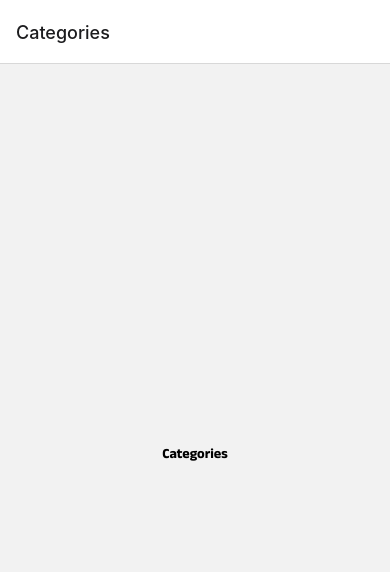
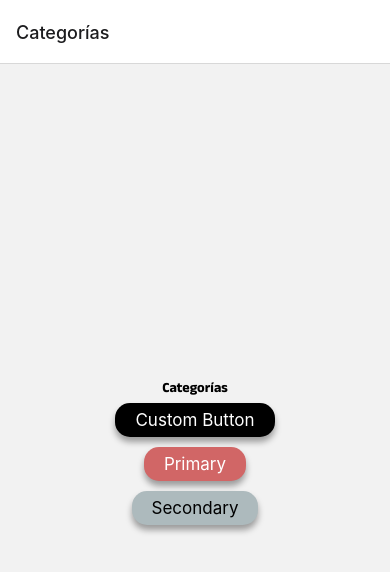
Before and after one commit to lautarodesouches/bakery-app, a React Native app: screen /Detalle in a window 390 px wide. Shown: the top 572 px of the page. Built offline with nearby package versions, Linux system fonts and the light colour scheme.

Commit message:
Custom buttons

```diff
--- a/constants/colors.js
+++ b/constants/colors.js
@@ -1,2 +1,6 @@
 export const themeBg = '#fff';
 export const themeText = '#000';
+export const primaryBg = '#D16666';
+export const primaryText = '#fff';
+export const secondaryBg = '#ADBABD';
+export const secondaryText = '#000';
--- /dev/null
+++ b/src/components/ButtonPrimary/index.js
@@ -0,0 +1,12 @@
+import CustomButton from "../CustomButton";
+import { styles } from "./styles";
+
+const ButtonPrimary = ({ children }) => {
+    return (
+        <CustomButton buttonStyle={styles.container} textStyle={styles.text}>
+            {children}
+        </CustomButton>
+    );
+}
+
+export default ButtonPrimary;
--- /dev/null
+++ b/src/components/ButtonPrimary/styles.js
@@ -0,0 +1,11 @@
+import { StyleSheet } from "react-native";
+import { primaryBg, primaryText } from "../../../constants/colors";
+
+export const styles = StyleSheet.create({
+    container: {
+        backgroundColor: primaryBg,
+    },
+    text: {
+        color: primaryText,
+    }
+});
--- /dev/null
+++ b/src/components/ButtonSecondary/index.js
@@ -0,0 +1,12 @@
+import CustomButton from "../CustomButton";
+import { styles } from "./styles";
+
+const ButtonSecondary = ({ children }) => {
+    return (
+        <CustomButton buttonStyle={styles.container} textStyle={styles.text}>
+            {children}
+        </CustomButton>
+    );
+}
+
+export default ButtonSecondary;
--- /dev/null
+++ b/src/components/ButtonSecondary/styles.js
@@ -0,0 +1,11 @@
+import { StyleSheet } from "react-native";
+import { secondaryBg, secondaryText } from "../../../constants/colors";
+
+export const styles = StyleSheet.create({
+    container: {
+        backgroundColor: secondaryBg,
+    },
+    text: {
+        color: secondaryText,
+    }
+});
--- /dev/null
+++ b/src/components/CustomButton/index.js
@@ -0,0 +1,14 @@
+import { Text, TouchableOpacity } from "react-native";
+import { styles } from "./styles";
+
+const CustomButton = ({ children, buttonStyle, textStyle }) => {
+    return (
+        <TouchableOpacity style={[styles.container, { ...buttonStyle }]}>
+            <Text style={[styles.text, { ...textStyle }]}>
+                {children}
+            </Text>
+        </TouchableOpacity>
+    );
+}
+
+export default CustomButton;
--- /dev/null
+++ b/src/components/CustomButton/styles.js
@@ -0,0 +1,25 @@
+import { StyleSheet } from "react-native";
+import { themeBg, themeText } from "../../../constants/colors";
+
+export const styles = StyleSheet.create({
+    container: {
+        backgroundColor: themeText,
+        borderRadius: 15,
+        paddingHorizontal: 20,
+        paddingVertical: 7,
+        marginVertical: 5,
+        // Shadow
+        shadowColor: themeText,
+        shadowOffset: {
+            width: 0,
+            height: 5,
+        },
+        shadowOpacity: 0.36,
+        shadowRadius: 6.68,
+        elevation: 11,
+    },
+    text: {
+        color: themeBg,
+        fontSize: 17,
+    }
+});
--- /dev/null
+++ b/src/components/index.js
@@ -0,0 +1,2 @@
+export { default as CustomButton } from './CustomButton';
+export { default as ButtonPrimary } from './ButtonPrimary';
--- a/src/navigation/main.js
+++ b/src/navigation/main.js
@@ -6,9 +6,9 @@ const Stack = createNativeStackNavigator();
 const MainNavigator = () => {
     return(
         <Stack.Navigator initialRouteName='Categories'>
-            <Stack.Screen name='Categories' component={Categories} />
-            <Stack.Screen name='Products' component={Products} />
-            <Stack.Screen name='ProductDetail' component={ProductDetail} />
+            <Stack.Screen name='Categorías' component={Categories} />
+            <Stack.Screen name='Productos' component={Products} />
+            <Stack.Screen name='Detalle del producto' component={ProductDetail} />
         </Stack.Navigator>
     );
 }
--- a/src/screens/Categories/index.js
+++ b/src/screens/Categories/index.js
@@ -1,10 +1,15 @@
 import { View, Text } from "react-native";
+import { ButtonPrimary, CustomButton } from "../../components";
+import ButtonSecondary from "../../components/ButtonSecondary";
 import { styles } from "./styles";
 
 const Categories = () => {
     return(
         <View style={styles.container}>
-            <Text style={styles.text}>Categories</Text>
+            <Text style={styles.text}>Categorías</Text>
+            <CustomButton>Custom Button</CustomButton>
+            <ButtonPrimary>Primary</ButtonPrimary>
+            <ButtonSecondary>Secondary</ButtonSecondary>
         </View>
     );
 }
```
